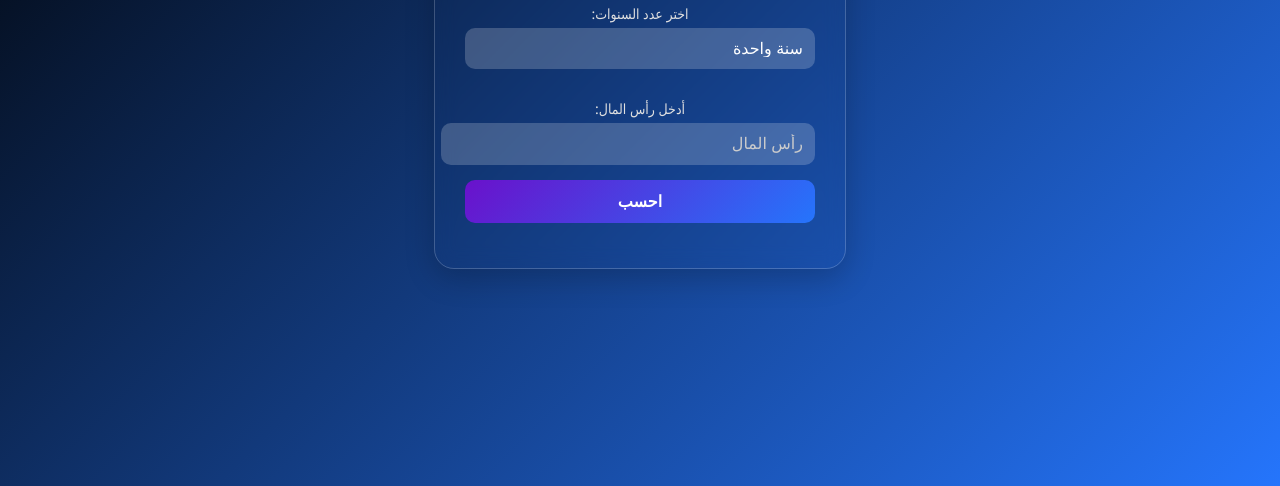
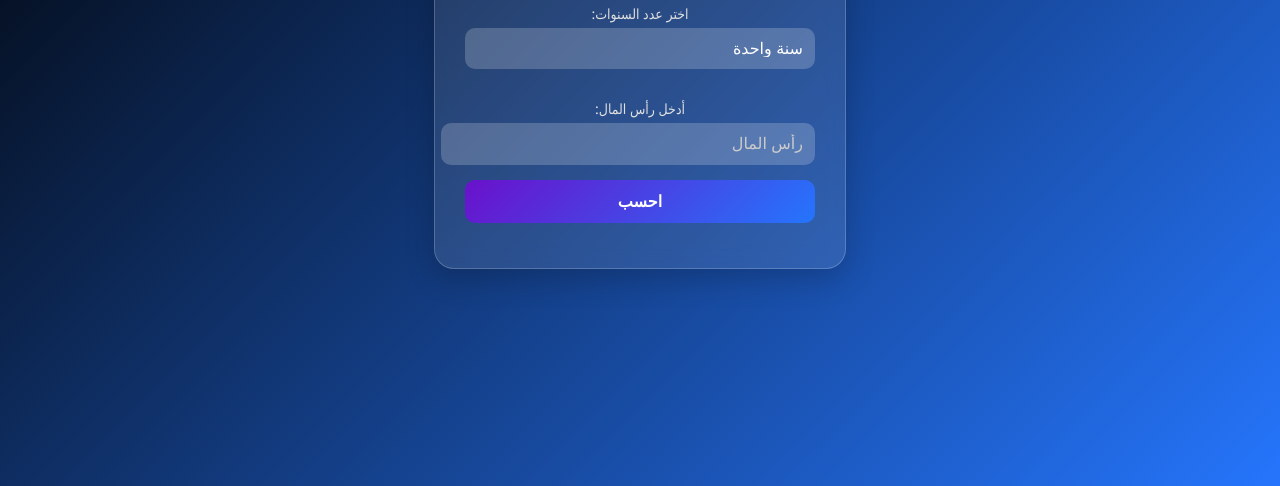
Before and after one commit to khaledibrahim1/calculator, a plain HTML site: page index.html in a window 1280 px wide. Shown: the part 314-800 px from the top of the page. Drawn offline with Linux system fonts and the light colour scheme.

Commit message:
Update styles.css

```diff
--- a/styles.css
+++ b/styles.css
@@ -12,7 +12,7 @@ body {
 }
 
 .calculator {
-
+    background: rgba(255, 255, 255, 0.1);
     backdrop-filter: blur(10px);
     border-radius: 20px;
     padding: 30px;
```
